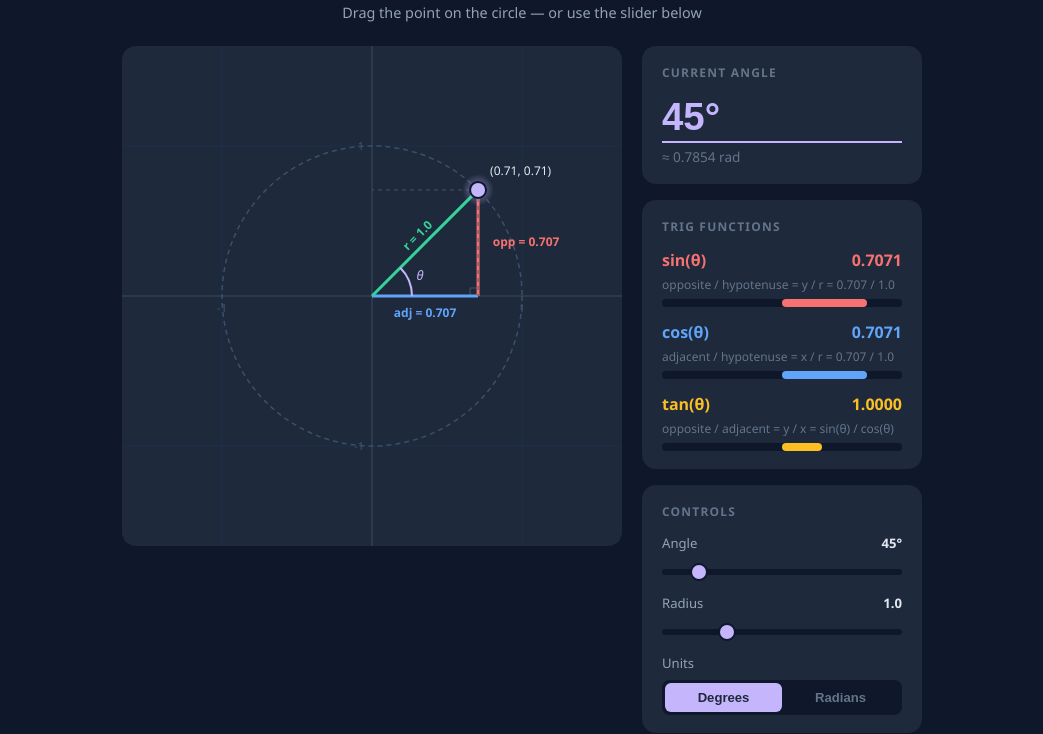
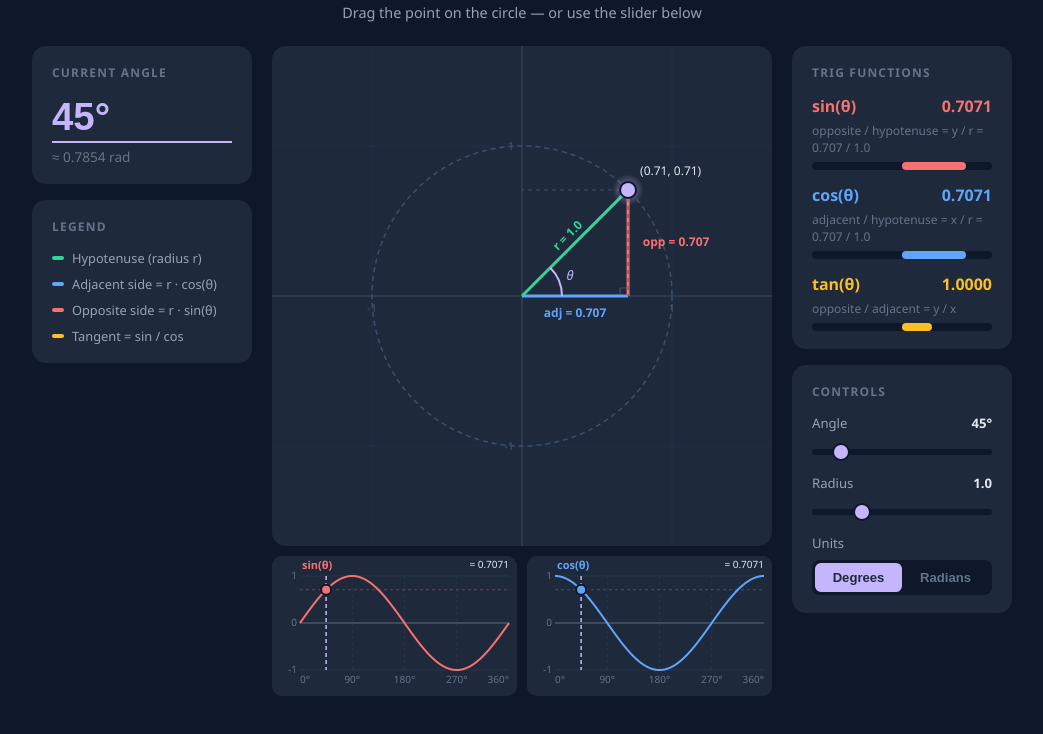
Before and after one commit to stoffprof/trig, a plain HTML site: page index.html in a window 1280 px wide. Shown: the part 66-800 px from the top of the page, without its empty margins (118-1161 px from the left). Drawn offline with Linux system fonts and the light colour scheme.

Commit message:
Add three-panel layout with sin/cos graphs below main canvas
- Left panel: angle input + legend
- Center panel: circle canvas + sin(θ) and cos(θ) graphs
- Right panel: trig values + controls
- Graphs show full 0–360° curve with current θ marked by a dot and dashed lines

Co-Authored-By: Claude Sonnet 4.6 <noreply@anthropic.com>

```diff
--- a/index.html
+++ b/index.html
@@ -12,22 +12,52 @@
 <p class="subtitle">Drag the point on the circle — or use the slider below</p>
 
 <div class="layout">
-  <!-- Canvas -->
-  <div class="canvas-wrap">
-    <canvas id="canvas" width="500" height="500"></canvas>
-  </div>
 
-  <!-- Right panel -->
-  <div class="right-col">
+  <!-- Left panel -->
+  <div class="side-col">
 
-    <!-- Angle card -->
     <div class="card">
       <h2>Current Angle</h2>
       <input type="text" id="angleInput" class="angle-display" value="45°">
       <div class="angle-alt" id="angleAlt">≈ 0.785 rad</div>
     </div>
 
-    <!-- Trig values card -->
+    <div class="card">
+      <h2>Legend</h2>
+      <div class="legend">
+        <div class="legend-item">
+          <div class="legend-dot" style="background:#34d399"></div>
+          Hypotenuse (radius r)
+        </div>
+        <div class="legend-item">
+          <div class="legend-dot" style="background:#60a5fa"></div>
+          Adjacent side = r · cos(θ)
+        </div>
+        <div class="legend-item">
+          <div class="legend-dot" style="background:#f87171"></div>
+          Opposite side = r · sin(θ)
+        </div>
+        <div class="legend-item">
+          <div class="legend-dot" style="background:#fbbf24"></div>
+          Tangent = sin / cos
+        </div>
+      </div>
+    </div>
+
+  </div>
+
+  <!-- Center panel -->
+  <div class="center-col">
+    <canvas id="canvas" width="500" height="500"></canvas>
+    <div class="graphs-row">
+      <canvas id="sinGraph" width="245" height="140"></canvas>
+      <canvas id="cosGraph" width="245" height="140"></canvas>
+    </div>
+  </div>
+
+  <!-- Right panel -->
+  <div class="side-col">
+
     <div class="card">
       <h2>Trig Functions</h2>
 
@@ -66,7 +96,6 @@
       </div>
     </div>
 
-    <!-- Controls card -->
     <div class="card">
       <h2>Controls</h2>
 
@@ -89,30 +118,8 @@
       </div>
     </div>
 
-    <!-- Legend card -->
-    <div class="card">
-      <h2>Legend</h2>
-      <div class="legend">
-        <div class="legend-item">
-          <div class="legend-dot" style="background:#34d399"></div>
-          Hypotenuse (radius r)
-        </div>
-        <div class="legend-item">
-          <div class="legend-dot" style="background:#60a5fa"></div>
-          Adjacent side = r · cos(θ)
-        </div>
-        <div class="legend-item">
-          <div class="legend-dot" style="background:#f87171"></div>
-          Opposite side = r · sin(θ)
-        </div>
-        <div class="legend-item">
-          <div class="legend-dot" style="background:#fbbf24; height:2px; border-top:2px dashed #fbbf24; background:none;"></div>
-          Tangent = sin / cos
-        </div>
-      </div>
-    </div>
+  </div>
 
-  </div>
 </div>
 
 <script src="script.js"></script>
--- a/script.js
+++ b/script.js
@@ -10,7 +10,7 @@ let dragging = false;
 // ── Layout ─────────────────────────────────────────
 const W = 500, H = 500;
 const cx = W / 2, cy = H / 2;
-const BASE_SCALE = 150; // pixels per unit at radius=1
+const BASE_SCALE = 150; // pixels per unit
 function scale() { return BASE_SCALE; }
 function toX(x) { return cx + x * scale(); }
 function toY(y) { return cy - y * scale(); }
@@ -41,23 +41,19 @@ function drawAxes() {
   ctx.strokeStyle = '#334155';
   ctx.lineWidth = 1.5;
 
-  // X axis
   ctx.beginPath();
   ctx.moveTo(toX(-maxU), toY(0));
   ctx.lineTo(toX(maxU),  toY(0));
   ctx.stroke();
 
-  // Y axis
   ctx.beginPath();
   ctx.moveTo(toX(0), toY(-maxU));
   ctx.lineTo(toX(0), toY(maxU));
   ctx.stroke();
 
-  // Arrowheads
   drawArrow(toX(maxU), toY(0), 0);
   drawArrow(toX(0), toY(maxU), -Math.PI / 2);
 
-  // Axis labels
   ctx.fillStyle = '#475569';
   ctx.font = '13px Segoe UI, sans-serif';
   ctx.textAlign = 'left';
@@ -65,7 +61,6 @@ function drawAxes() {
   ctx.textAlign = 'center';
   ctx.fillText('y', toX(0), toY(maxU) - 10);
 
-  // Tick labels
   ctx.fillStyle = '#475569';
   ctx.font = '11px Segoe UI, sans-serif';
   ctx.textAlign = 'center';
@@ -111,7 +106,6 @@ function drawAngleArc(rad, r) {
   ctx.arc(toX(0), toY(0), arcR, -rad, 0, rad < 0);
   ctx.stroke();
 
-  // Small θ label
   const midAngle = rad / 2;
   const lx = toX(0) + (arcR + 12) * Math.cos(-midAngle);
   const ly = toY(0) + (arcR + 12) * Math.sin(-midAngle);
@@ -126,11 +120,11 @@ function drawAngleArc(rad, r) {
 function drawTriangle(px, py, rad, r) {
   const ox = toX(0),  oy = toY(0);
   const tx = toX(px), ty = toY(py);
-  const fx = toX(px), fy = toY(0); // foot of perpendicular
+  const fx = toX(px), fy = toY(0);
 
   // Right-angle box at foot
   if (Math.abs(py) > 0.01 && Math.abs(px) > 0.01) {
-    const boxSize = 8 * Math.sign(px);
+    const boxSize  = 8 * Math.sign(px);
     const boxSizeY = 8 * Math.sign(py);
     ctx.strokeStyle = '#475569';
     ctx.lineWidth = 1;
@@ -141,7 +135,7 @@ function drawTriangle(px, py, rad, r) {
     ctx.stroke();
   }
 
-  // Adjacent side (cos) — blue
+  // Adjacent (cos) — blue
   ctx.strokeStyle = '#60a5fa';
   ctx.lineWidth = 3;
   ctx.beginPath();
@@ -149,7 +143,7 @@ function drawTriangle(px, py, rad, r) {
   ctx.lineTo(fx, fy);
   ctx.stroke();
 
-  // Opposite side (sin) — red
+  // Opposite (sin) — red
   ctx.strokeStyle = '#f87171';
   ctx.lineWidth = 3;
   ctx.beginPath();
@@ -171,35 +165,30 @@ function drawTriangle(px, py, rad, r) {
   ctx.setLineDash([4, 4]);
   ctx.beginPath();
   ctx.moveTo(tx, ty);
-  ctx.lineTo(tx, oy);  // project to x-axis
+  ctx.lineTo(tx, oy);
   ctx.stroke();
   ctx.beginPath();
   ctx.moveTo(tx, ty);
-  ctx.lineTo(ox, ty);  // project to y-axis
+  ctx.lineTo(ox, ty);
   ctx.stroke();
   ctx.setLineDash([]);
 
-  // ── Side labels ──
+  // Side labels
   ctx.font = 'bold 12px Segoe UI, sans-serif';
 
-  // Adjacent label
   const adjMidX = (ox + fx) / 2;
   const adjOffY  = py >= 0 ? 18 : -10;
   ctx.fillStyle = '#60a5fa';
   ctx.textAlign = 'center';
   ctx.textBaseline = 'middle';
-  const adjLen = (r * Math.abs(Math.cos(rad))).toFixed(3);
-  ctx.fillText(`adj = ${adjLen}`, adjMidX, fy + adjOffY);
+  ctx.fillText(`adj = ${(r * Math.abs(Math.cos(rad))).toFixed(3)}`, adjMidX, fy + adjOffY);
 
-  // Opposite label
   const oppMidY = (ty + fy) / 2;
   const oppOffX  = px >= 0 ? 48 : -48;
   ctx.fillStyle = '#f87171';
   ctx.textAlign = 'center';
-  const oppLen = (r * Math.abs(Math.sin(rad))).toFixed(3);
-  ctx.fillText(`opp = ${oppLen}`, tx + oppOffX, oppMidY);
+  ctx.fillText(`opp = ${(r * Math.abs(Math.sin(rad))).toFixed(3)}`, tx + oppOffX, oppMidY);
 
-  // Hypotenuse label
   const hypMidX = (ox + tx) / 2;
   const hypMidY = (oy + ty) / 2;
   const hypAngle = Math.atan2(ty - oy, tx - ox);
@@ -208,17 +197,15 @@ function drawTriangle(px, py, rad, r) {
   ctx.rotate(hypAngle);
   ctx.fillStyle = '#34d399';
   ctx.textAlign = 'center';
-  // In Q2/Q3 (px<0) the rotated frame flips so -10 lands visually below the line — use +14 instead
   ctx.fillText(`r = ${r.toFixed(1)}`, 0, px >= 0 ? -10 : 14);
   ctx.restore();
 
   ctx.textBaseline = 'alphabetic';
 }
 
-function drawPoint(px, py, r) {
+function drawPoint(px, py) {
   const tx = toX(px), ty = toY(py);
 
-  // Glow
   const grd = ctx.createRadialGradient(tx, ty, 2, tx, ty, 16);
   grd.addColorStop(0, 'rgba(196,181,253,0.5)');
   grd.addColorStop(1, 'rgba(196,181,253,0)');
@@ -227,7 +214,6 @@ function drawPoint(px, py, r) {
   ctx.arc(tx, ty, 16, 0, Math.PI * 2);
   ctx.fill();
 
-  // Dot
   ctx.fillStyle = '#c4b5fd';
   ctx.strokeStyle = '#0f172a';
   ctx.lineWidth = 2;
@@ -236,17 +222,139 @@ function drawPoint(px, py, r) {
   ctx.fill();
   ctx.stroke();
 
-  // Coordinate label
-  const xVal = px.toFixed(2);
-  const yVal = py.toFixed(2);
   ctx.fillStyle = '#e2e8f0';
   ctx.font = '12px Segoe UI, sans-serif';
   ctx.textAlign = px >= 0 ? 'left' : 'right';
   ctx.textBaseline = 'bottom';
   const offX = px >= 0 ? 12 : -12;
   const offY = py >= 0 ? -12 :  18;
-  ctx.fillText(`(${xVal}, ${yVal})`, tx + offX, ty + offY);
+  ctx.fillText(`(${px.toFixed(2)}, ${py.toFixed(2)})`, tx + offX, ty + offY);
   ctx.textBaseline = 'alphabetic';
+}
+
+// ── Function graphs ─────────────────────────────────
+function drawFunctionGraph(canvasId, trigFn, color, title) {
+  const gc = document.getElementById(canvasId);
+  if (!gc) return;
+  const g  = gc.getContext('2d');
+  const GW = gc.width, GH = gc.height;
+
+  const pad = { left: 28, right: 8, top: 20, bottom: 26 };
+  const pw = GW - pad.left - pad.right;
+  const ph = GH - pad.top  - pad.bottom;
+
+  // deg → canvas x;  value (-1..1) → canvas y
+  const gx = (deg) => pad.left + (deg / 360) * pw;
+  const gy = (val) => pad.top  + (ph / 2) * (1 - val);
+
+  // Background
+  g.fillStyle = '#1e293b';
+  g.fillRect(0, 0, GW, GH);
+
+  // Horizontal reference lines at -1, 0, +1
+  [-1, 0, 1].forEach(v => {
+    g.strokeStyle = v === 0 ? '#475569' : '#293548';
+    g.lineWidth   = v === 0 ? 1.5 : 1;
+    g.beginPath();
+    g.moveTo(pad.left, gy(v));
+    g.lineTo(pad.left + pw, gy(v));
+    g.stroke();
+  });
+
+  // Vertical grid lines at 90°, 180°, 270°
+  g.strokeStyle = '#293548';
+  g.lineWidth = 1;
+  g.setLineDash([3, 3]);
+  [90, 180, 270].forEach(deg => {
+    g.beginPath();
+    g.moveTo(gx(deg), pad.top);
+    g.lineTo(gx(deg), pad.top + ph);
+    g.stroke();
+  });
+  g.setLineDash([]);
+
+  // Curve
+  g.strokeStyle = color;
+  g.lineWidth = 2;
+  g.beginPath();
+  for (let d = 0; d <= 360; d += 0.5) {
+    const x = gx(d);
+    const y = gy(trigFn(d * Math.PI / 180));
+    d === 0 ? g.moveTo(x, y) : g.lineTo(x, y);
+  }
+  g.stroke();
+
+  // Current angle marker
+  const curVal  = trigFn(angleDeg * Math.PI / 180);
+  const markerX = gx(angleDeg);
+  const markerY = gy(curVal);
+
+  // Dashed horizontal line at current value
+  g.globalAlpha = 0.35;
+  g.strokeStyle = color;
+  g.lineWidth = 1;
+  g.setLineDash([3, 3]);
+  g.beginPath();
+  g.moveTo(pad.left, markerY);
+  g.lineTo(pad.left + pw, markerY);
+  g.stroke();
+  g.setLineDash([]);
+  g.globalAlpha = 1;
+
+  // Dashed vertical line at current angle (purple)
+  g.strokeStyle = '#c4b5fd';
+  g.lineWidth = 1.5;
+  g.setLineDash([4, 3]);
+  g.beginPath();
+  g.moveTo(markerX, pad.top);
+  g.lineTo(markerX, pad.top + ph);
+  g.stroke();
+  g.setLineDash([]);
+
+  // Dot on curve
+  g.fillStyle = color;
+  g.strokeStyle = '#0f172a';
+  g.lineWidth = 2;
+  g.beginPath();
+  g.arc(markerX, markerY, 5, 0, Math.PI * 2);
+  g.fill();
+  g.stroke();
+
+  // Y-axis labels
+  g.fillStyle = '#64748b';
+  g.font = '10px Segoe UI, sans-serif';
+  g.textBaseline = 'middle';
+  [[1,'1'], [0,'0'], [-1,'-1']].forEach(([v, lbl]) => {
+    g.textAlign = 'right';
+    g.fillText(lbl, pad.left - 3, gy(v));
+  });
+
+  // X-axis labels
+  const ticks = useDeg
+    ? [[0,'0°'], [90,'90°'], [180,'180°'], [270,'270°'], [360,'360°']]
+    : [[0,'0'], [90,'π/2'], [180,'π'], [270,'3π/2'], [360,'2π']];
+  g.fillStyle = '#64748b';
+  g.font = '10px Segoe UI, sans-serif';
+  g.textBaseline = 'top';
+  ticks.forEach(([deg, lbl], i) => {
+    g.textAlign = i === 0 ? 'left' : i === ticks.length - 1 ? 'right' : 'center';
+    g.fillText(lbl, gx(deg), pad.top + ph + 5);
+  });
+
+  // Graph title (top-left)
+  g.fillStyle = color;
+  g.font = 'bold 11px Segoe UI, sans-serif';
+  g.textAlign = 'left';
+  g.textBaseline = 'top';
+  g.fillText(title, pad.left + 2, 4);
+
+  // Current value (top-right)
+  g.fillStyle = '#e2e8f0';
+  g.font = '10px Segoe UI, sans-serif';
+  g.textAlign = 'right';
+  g.fillText(`= ${curVal.toFixed(4)}`, GW - pad.right, 4);
+
+  g.textBaseline = 'alphabetic';
 }
 
 // ── Main draw ──────────────────────────────────────
@@ -265,79 +373,69 @@ function draw() {
   drawCircle(radius);
   drawTriangle(px, py, rad, radius);
   drawAngleArc(rad, radius);
-  drawPoint(px, py, radius);
+  drawPoint(px, py);
+
+  drawFunctionGraph('sinGraph', Math.sin, '#f87171', 'sin(θ)');
+  drawFunctionGraph('cosGraph', Math.cos, '#60a5fa', 'cos(θ)');
 
   updatePanel(s, c, t);
 }
 
 // ── Panel updates ──────────────────────────────────
 function updatePanel(s, c, t) {
-  // Angle display
   const angleInput = document.getElementById('angleInput');
   if (document.activeElement !== angleInput) {
-    if (useDeg) {
-      angleInput.value = `${Math.round(angleDeg)}°`;
-    } else {
-      angleInput.value = `${(angleDeg * Math.PI / 180).toFixed(4)} rad`;
-    }
+    angleInput.value = useDeg
+      ? `${Math.round(angleDeg)}°`
+      : `${(angleDeg * Math.PI / 180).toFixed(4)} rad`;
   }
-  if (useDeg) {
-    document.getElementById('angleAlt').textContent = `≈ ${(angleDeg * Math.PI / 180).toFixed(4)} rad`;
-  } else {
-    document.getElementById('angleAlt').textContent = `= ${Math.round(angleDeg)}°`;
-  }
+  document.getElementById('angleAlt').textContent = useDeg
+    ? `≈ ${(angleDeg * Math.PI / 180).toFixed(4)} rad`
+    : `= ${Math.round(angleDeg)}°`;
 
-  // Sin
   document.getElementById('sinVal').textContent = s.toFixed(4);
-  document.getElementById('sinFormula').textContent = `opposite / hypotenuse  =  y / r  =  ${(radius * s).toFixed(3)} / ${radius.toFixed(1)}`;
+  document.getElementById('sinFormula').textContent =
+    `opposite / hypotenuse  =  y / r  =  ${(radius * s).toFixed(3)} / ${radius.toFixed(1)}`;
   setBar('sinBar', s, 1);
 
-  // Cos
   document.getElementById('cosVal').textContent = c.toFixed(4);
-  document.getElementById('cosFormula').textContent = `adjacent / hypotenuse  =  x / r  =  ${(radius * c).toFixed(3)} / ${radius.toFixed(1)}`;
+  document.getElementById('cosFormula').textContent =
+    `adjacent / hypotenuse  =  x / r  =  ${(radius * c).toFixed(3)} / ${radius.toFixed(1)}`;
   setBar('cosBar', c, 1);
 
-  // Tan
   const tanUndef = Math.abs(c) < 0.005;
   document.getElementById('tanVal').textContent = tanUndef ? 'undefined' : t.toFixed(4);
-  document.getElementById('tanFormula').textContent = `opposite / adjacent  =  y / x  =  sin(θ) / cos(θ)`;
   document.getElementById('tanUndef').style.display = tanUndef ? 'block' : 'none';
   setBar('tanBar', tanUndef ? 0 : Math.max(-3, Math.min(3, t)), 3);
 
-  // Slider label
-  const label = useDeg ? `${Math.round(angleDeg)}°` : `${(angleDeg * Math.PI / 180).toFixed(3)} rad`;
-  document.getElementById('angleLabel').textContent = label;
+  const label = useDeg
+    ? `${Math.round(angleDeg)}°`
+    : `${(angleDeg * Math.PI / 180).toFixed(3)} rad`;
+  document.getElementById('angleLabel').textContent  = label;
   document.getElementById('radiusLabel').textContent = radius.toFixed(1);
 }
 
 function setBar(id, value, maxAbs) {
-  const el = document.getElementById(id);
-  const pct = Math.abs(value) / maxAbs * 50; // % of half-width
+  const el  = document.getElementById(id);
+  const pct = Math.abs(value) / maxAbs * 50;
   el.style.width = pct + '%';
-  if (value >= 0) {
-    el.style.left  = '50%';
-  } else {
-    el.style.left  = (50 - pct) + '%';
-  }
+  el.style.left  = value >= 0 ? '50%' : (50 - pct) + '%';
 }
 
 // ── Interaction ────────────────────────────────────
 function angleFromCanvas(ex, ey) {
-  const rect = canvas.getBoundingClientRect();
-  const mx = ex - rect.left;
-  const my = ey - rect.top;
-  // Scale mouse coords to canvas coords
+  const rect   = canvas.getBoundingClientRect();
   const scaleX = W / rect.width;
   const scaleY = H / rect.height;
-  const dx = (mx * scaleX) - cx;
-  const dy = cy - (my * scaleY);
+  const dx = (ex - rect.left) * scaleX - cx;
+  const dy = cy - (ey - rect.top)  * scaleY;
   let deg = Math.atan2(dy, dx) * 180 / Math.PI;
   if (deg < 0) deg += 360;
   return deg;
 }
 
 function hitPoint(ex, ey) {
-  const rect = canvas.getBoundingClientRect();
+  const rect   = canvas.getBoundingClientRect();
   const scaleX = W / rect.width;
   const scaleY = H / rect.height;
   const mx = (ex - rect.left) * scaleX;
@@ -357,10 +455,9 @@ canvas.addEventListener('mousemove', e => {
   document.getElementById('angleSlider').value = angleDeg;
   draw();
 });
-canvas.addEventListener('mouseup',   () => dragging = false);
-canvas.addEventListener('mouseleave',() => dragging = false);
+canvas.addEventListener('mouseup',    () => dragging = false);
+canvas.addEventListener('mouseleave', () => dragging = false);
 
-// Touch
 canvas.addEventListener('touchstart', e => {
   const t = e.touches[0];
   if (hitPoint(t.clientX, t.clientY)) { dragging = true; e.preventDefault(); }
@@ -375,7 +472,6 @@ canvas.addEventListener('touchmove', e => {
 }, { passive: false });
 canvas.addEventListener('touchend', () => dragging = false);
 
-// Sliders
 document.getElementById('angleSlider').addEventListener('input', e => {
   angleDeg = parseFloat(e.target.value);
   draw();
@@ -385,12 +481,11 @@ document.getElementById('radiusSlider').addEventListener('input', e => {
   draw();
 });
 
-// Angle text input
 function applyAngleInput() {
   const raw = document.getElementById('angleInput').value.trim()
     .toLowerCase().replace(/°|deg|rad/g, '').trim();
   const parsed = parseFloat(raw);
-  if (isNaN(parsed)) { draw(); return; } // revert display on bad input
+  if (isNaN(parsed)) { draw(); return; }
   const inDeg = useDeg ? parsed : parsed * 180 / Math.PI;
   angleDeg = ((inDeg % 360) + 360) % 360;
   document.getElementById('angleSlider').value = Math.round(angleDeg);
@@ -401,7 +496,6 @@ document.getElementById('angleInput').addEventListener('keydown', e => {
   if (e.key === 'Enter') document.getElementById('angleInput').blur();
 });
 
-// Units toggle
 function setUnits(unit) {
   useDeg = unit === 'deg';
   document.getElementById('btnDeg').classList.toggle('active', useDeg);
@@ -409,5 +503,4 @@ function setUnits(unit) {
   draw();
 }
 
-// Initial draw
 draw();
--- a/style.css
+++ b/style.css
@@ -25,6 +25,7 @@ h1 {
   margin-bottom: 24px;
 }
 
+/* ── Three-column layout ── */
 .layout {
   display: flex;
   gap: 20px;
@@ -35,12 +36,22 @@ h1 {
   max-width: 980px;
 }
 
-/* ── Canvas ── */
-.canvas-wrap {
-  position: relative;
+.side-col {
+  display: flex;
+  flex-direction: column;
+  gap: 16px;
+  width: 220px;
   flex-shrink: 0;
 }
 
+.center-col {
+  display: flex;
+  flex-direction: column;
+  gap: 10px;
+  flex-shrink: 0;
+}
+
+/* ── Main canvas ── */
 #canvas {
   display: block;
   border-radius: 14px;
@@ -49,15 +60,19 @@ h1 {
   touch-action: none;
 }
 
-/* ── Right column ── */
-.right-col {
+/* ── Function graphs ── */
+.graphs-row {
   display: flex;
-  flex-direction: column;
-  gap: 16px;
-  width: 280px;
-  flex-shrink: 0;
+  gap: 10px;
 }
 
+.graphs-row canvas {
+  display: block;
+  border-radius: 10px;
+  background: #1e293b;
+}
+
+/* ── Cards ── */
 .card {
   background: #1e293b;
   border-radius: 14px;
@@ -226,7 +241,7 @@ input[type=range]::-webkit-slider-thumb {
 .legend {
   display: flex;
   flex-direction: column;
-  gap: 6px;
+  gap: 8px;
 }
 
 .legend-item {
```
